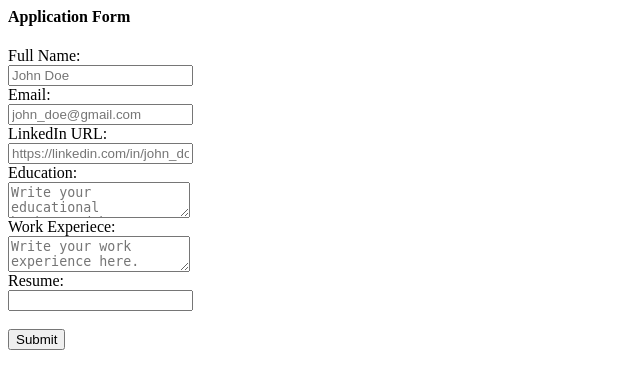
After one commit to danielh59/careers-websitev2, a Flask app: template templates/application_form.html in a window 1280 px wide. The commit adds this page. Shown: the top 389 px of the page, without its empty margins (0-640 px from the left). Run offline with Flask 3, Linux system fonts and the light colour scheme; the template is opened without the code that fills it, so the values that code supplies are empty.

```diff
--- a/app.py
+++ b/app.py
@@ -1,5 +1,5 @@
-from flask import Flask, render_template, jsonify
-from database import load_jobs_from_db, load_job_from_db
+from flask import Flask, render_template, jsonify, request
+from database import load_jobs_from_db, load_job_from_db, add_application_to_db
 
 app = Flask(__name__)
 
@@ -13,7 +13,9 @@ def hello_world():
 
 @app.route("/listings")
 def job_listings():
-      return render_template('index.html')
+      jobs = load_jobs_from_db()
+      return render_template('index.html',
+                            jobs=jobs)
 
 @app.route("/api/listings")
 def listings():
@@ -27,6 +29,13 @@ def show_listing(id):
             return "Listing Not Found", 404
       return render_template('listingpage.html', job=job)
 
+@app.route("/listing/<id>/apply", methods=['post'])
+def apply_to_listing(id):
+      data = request.form
+      job = load_job_from_db(id)
+      add_application_to_db
+      return render_template('application_submit.html',
+                             application=data, job=job)
 
 print(__name__)
 if __name__ == "__main__":
--- /dev/null
+++ b/templates/application_form.html
@@ -0,0 +1,28 @@
+<h4> Application Form </h4>
+<form action="/listing/{{job['id']}}/apply" method="post">
+	<div class="mb-2">
+		<label>Full Name: </label><br>
+		<input type="text" name="full_name" placeholder="John Doe">
+	</div>
+	<div class="mb-2">
+		<label>Email:</label> <br>
+		<input type="text" name="email" placeholder="john_doe@gmail.com">
+	</div>
+	<div class="mb-2">
+		<label>LinkedIn URL:</label> <br>
+		<input type="text" name="linkedin_url" placeholder="https://linkedin.com/in/john_doe">
+	</div>
+	<div class="mb-2">
+		<label> Education: </label> <br>
+		<textarea name="education" placeholder="Write your educational background here."></textarea>
+	</div>
+	<div class="mb-2">
+		<label> Work Experiece: </label> <br>
+		<textarea name="work_experience" placeholder="Write your work experience here."></textarea>
+	</div>
+	<div class="mb-2">
+		<label>Resume:</label> <br>
+		<input type="text" name="resume_url">
+	</div>
+	<br><input type="submit">
+</form>
--- a/templates/home.html
+++ b/templates/home.html
@@ -2,7 +2,6 @@
 <html>
 	<head>
 		{% include 'bootstrap.html' %}
-
 	</head>
 	<body>
 		{% include 'navbar_advanced.html' %}
--- a/templates/listingpage.html
+++ b/templates/listingpage.html
@@ -24,6 +24,7 @@
 			</ol>
 			<h4> Salary: </h2>
 			<p> {{job.currency}}{{"{:,}".format(job.salary) }} </p>
+			{% include 'application_form.html' %}
 		</div>
 		{% include 'footer.html' %}
 	</body>
```
Also changed, not shown: templates/application_submit.html (added, +35 -0 lines), templates/index.html (+10 -1 lines).
